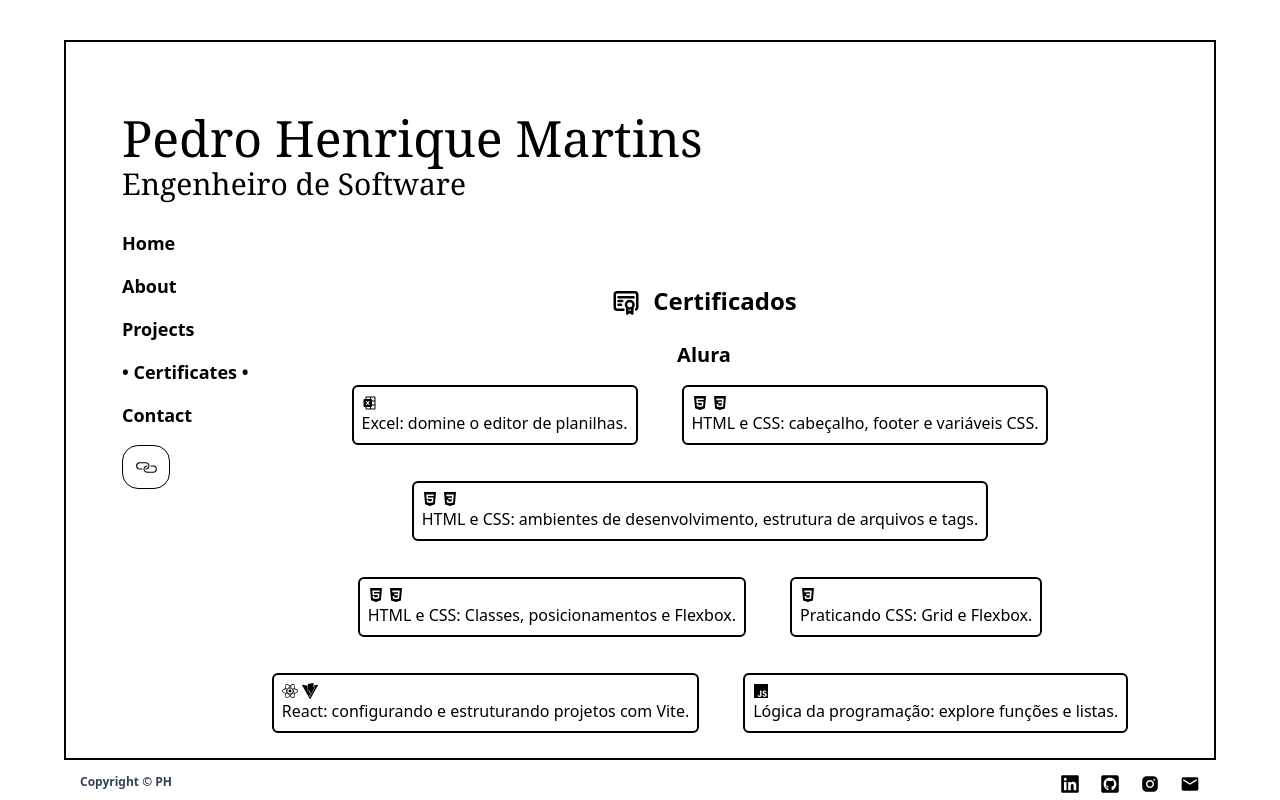
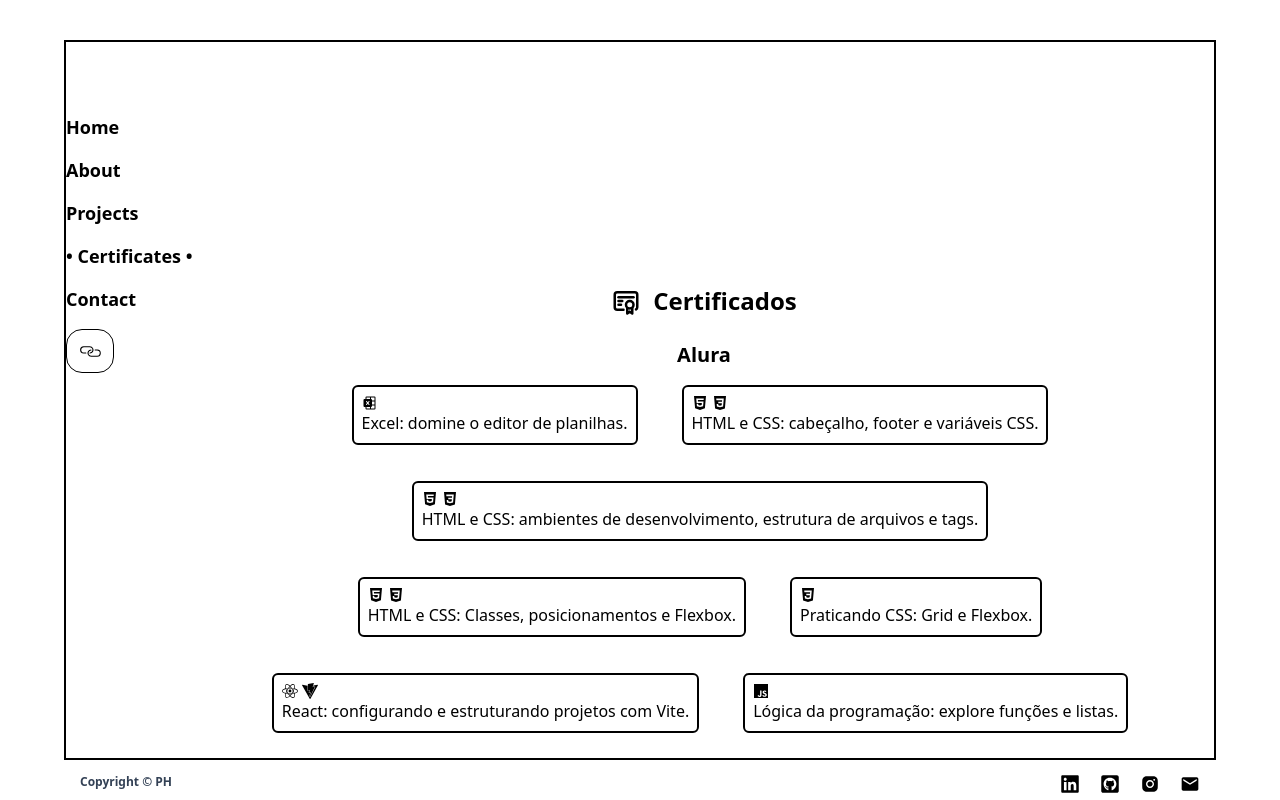
Before and after one commit to pedrohmartinsa/portfolioo, a React (Vite) app in the folder portfolio/: page /certificates in a window 1280 px wide. Built offline with nearby package versions, Linux system fonts and the light colour scheme.

Commit message:
criei um header

```diff
--- a/portfolio/src/App.jsx
+++ b/portfolio/src/App.jsx
@@ -21,13 +21,10 @@
                 <Nav/>
               </div>
 
-
               <div className="absolute bottom-0 right-0 h-[50%] w-[75vw] overflow-y-scroll md:h-[70%] pl-12 md:pl-0 md:p-7 md:mr-4">
               <Outlet/>
               </div>
             </div>
-
-
 
             <div className="fixed bottom-[-14px] mb-1 w-[100vw] py-4 px-8 md:px-[3rem] lg:px-[4rem] xl:px-[5rem] 2xl:px-[6rem]">
 
--- /dev/null
+++ b/portfolio/src/Components/Header.jsx
@@ -0,0 +1,10 @@
+export default function Header() {
+    return(
+        <>
+            <div className="flex flex-col gap-4">
+                <h1 className="text-2xl md:text-[50px] font-serif">Pedro Henrique Martins</h1>
+                <h2 className="text-xl md:text-[30px] font-serif">Engenheiro de Software</h2>
+            </div>
+        </>
+    )
+}
--- a/portfolio/src/Components/Nav.jsx
+++ b/portfolio/src/Components/Nav.jsx
@@ -7,13 +7,6 @@
 
     return(
         <>
-        <div className="ml-4 md:p-10">
-
-            <div className="flex flex-col gap-4">
-                <h1 className="text-2xl md:text-[50px] font-serif">Pedro Henrique Martins</h1>
-                <h2 className="text-xl md:text-[30px] font-serif">Engenheiro de Software</h2>
-            </div>
-
             <div className="flex flex-col w-24 text-[12px] md:text-[18px] font-bold mt-8 gap-4 transition-all duration-300">
                 <NavLink className='md:hover:text-slate-500' to='/'>Home</NavLink>
                 <NavLink className='md:hover:text-slate-500' to='about'>About</NavLink>
@@ -24,9 +17,6 @@
                         <CiLink size={25}/>
                 </a>
             </div>
-        </div>
-
-
         </>
     )
 }
```
